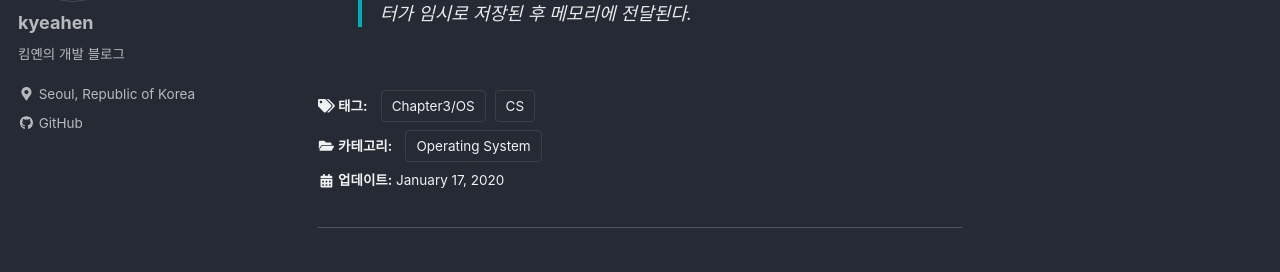
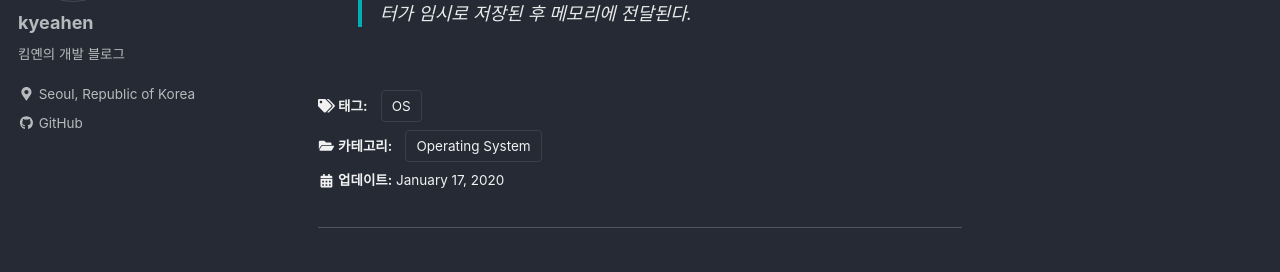
Before and after one commit to kyeahen/kyeahen.github.io, a Jekyll site: the page built from _posts/2020-01-17-[운영체제] 3.2 CPU와 IO 연산.md, in a window 1280 px wide and 900 px high, scrolled down 564 px. Shown: the part 162-434 px from the top of the window. Built offline with Jekyll 4.4.1, drawn with Linux system fonts in a browser that asks for light colours; cached includes are drawn as plain includes; nearby versions of some CDN libraries; comment, search, counter and statistics services are not loaded.

Commit message:
Modify tag

```diff
--- a/_posts/2020-01-17-[운영체제] 3.2 CPU와 IO 연산.md
+++ b/_posts/2020-01-17-[운영체제] 3.2 CPU와 IO 연산.md
@@ -3,8 +3,7 @@ title: '[운영체제] 3.2 CPU와 I/O 연산'
 categories:
   - Operating System
 tags:
-  - CS
-  - Chapter3/OS
+  - OS
 
 comments: true
 ---
```
Also changed, not shown: _posts/2020-01-17-[운영체제] 3.1 컴퓨터 시스템의 구조.md (+1 -2 lines).
